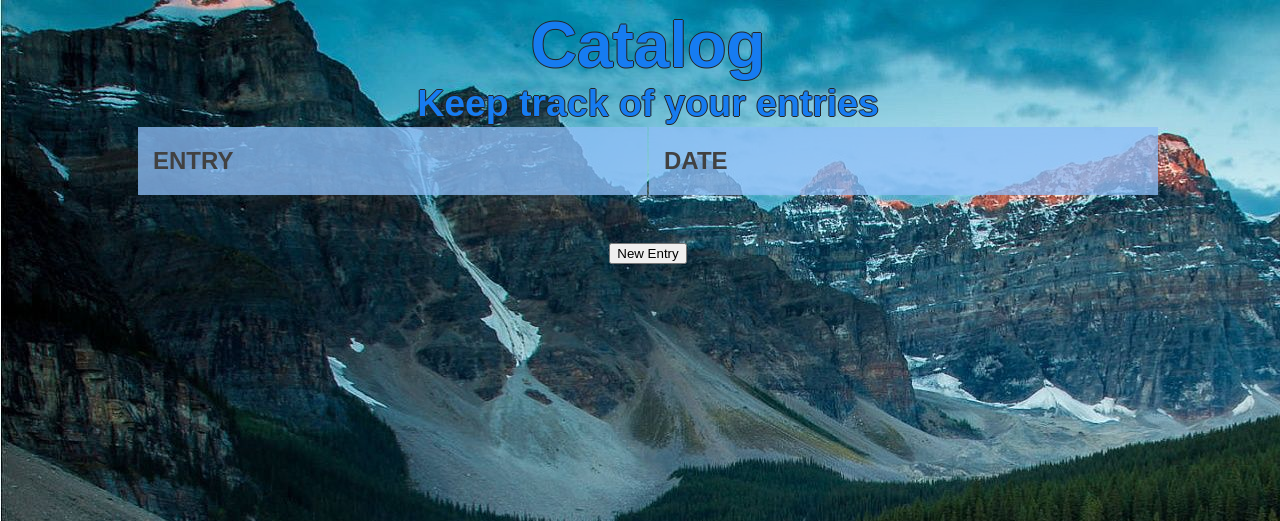
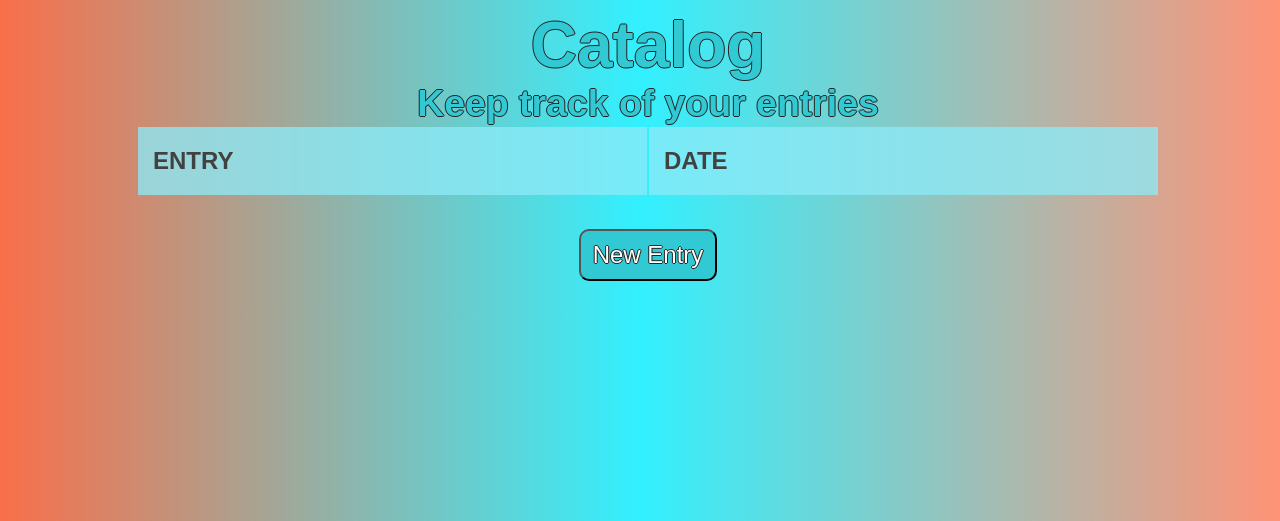
Before and after one commit to CoopGod/Gr8fulness, a Flask app: page /catalog in a window 1280 px wide. Shown: the top 521 px of the page. Run offline with Flask 2, Linux system fonts and the light colour scheme; the visitor is signed in with stand-in values (Sample User, id 1); data that the repository does not hold is empty; parts of the project's set-up code (start-up, migrations or seed data) failed here and were passed over.

Commit message:
Mass CSS Update

```diff
--- a/static/style.css
+++ b/static/style.css
@@ -2,7 +2,7 @@
 .title,
 .subtitle {
   text-align: center;
-  color: #167cf1;
+  color: rgb(49, 202, 212);
   font-family: 'Nunito', sans-serif;
   margin-bottom: 0;
   margin-top: 0;
@@ -14,8 +14,8 @@ html {
   overflow: hidden;
 }
 body {
-  background-image: url("media/mountain.jpg");
-  background-repeat: no-repeat;
+  background: rgb(249,111,73);
+  background: linear-gradient(90deg, rgba(249,111,73,1) 0%, rgba(50,240,255,1) 50%, rgba(255,147,118,1) 100%);
 
   width: 100%;
   font-family: 'Nunito', sans-serif;
@@ -32,7 +32,7 @@ body {
   left: 50%;
   transform: translate(-50%, -50%);
   padding: 25px;
-  border: solid #323c99 2px;
+  border: solid #cf8920 2px;
   background-color: rgba(254, 254, 255, 0.555);
   border-radius: 40px;
 }
@@ -48,7 +48,7 @@ body {
   padding: 10px 12px;
   width: fit-content;
   border-radius: 10px;
-  background-color: #1663f1;
+  background-color: rgb(49, 202, 212);
   color: rgb(255, 255, 255);
   text-shadow: -1px 0 rgb(37, 37, 37), 0 1px rgb(37, 37, 37), 1px 0 rgb(37, 37, 37), 0 -1px rgb(37, 37, 37);
   font-size: 3vh;
@@ -74,13 +74,13 @@ table {
 }
 
 .tbl-header {
-  background-color: rgba(141, 191, 247, 0.767);
+  background-color: rgba(141, 235, 247, 0.767);
   color: rgb(65, 65, 65);
 }
 .tbl-content {
   font-size: 2vh;
   margin-top: 0px;
-  background-color: rgba(205, 225, 255, 0.747);
+  background-color: rgba(205, 245, 255, 0.747);
   border: 1px solid rgba(255, 255, 255, 0.541);
 }
 
--- a/templates/catalog.html
+++ b/templates/catalog.html
@@ -17,8 +17,7 @@
         {{ infotable }}
     </table>
     <form method="POST">
-        <p><input type="submit" value="New Entry" name="new_entry"></p>
-
+        <p><input type="submit" value="New Entry" name="new_entry" class="submit"></p>
     </form>
 
 </body>
```
